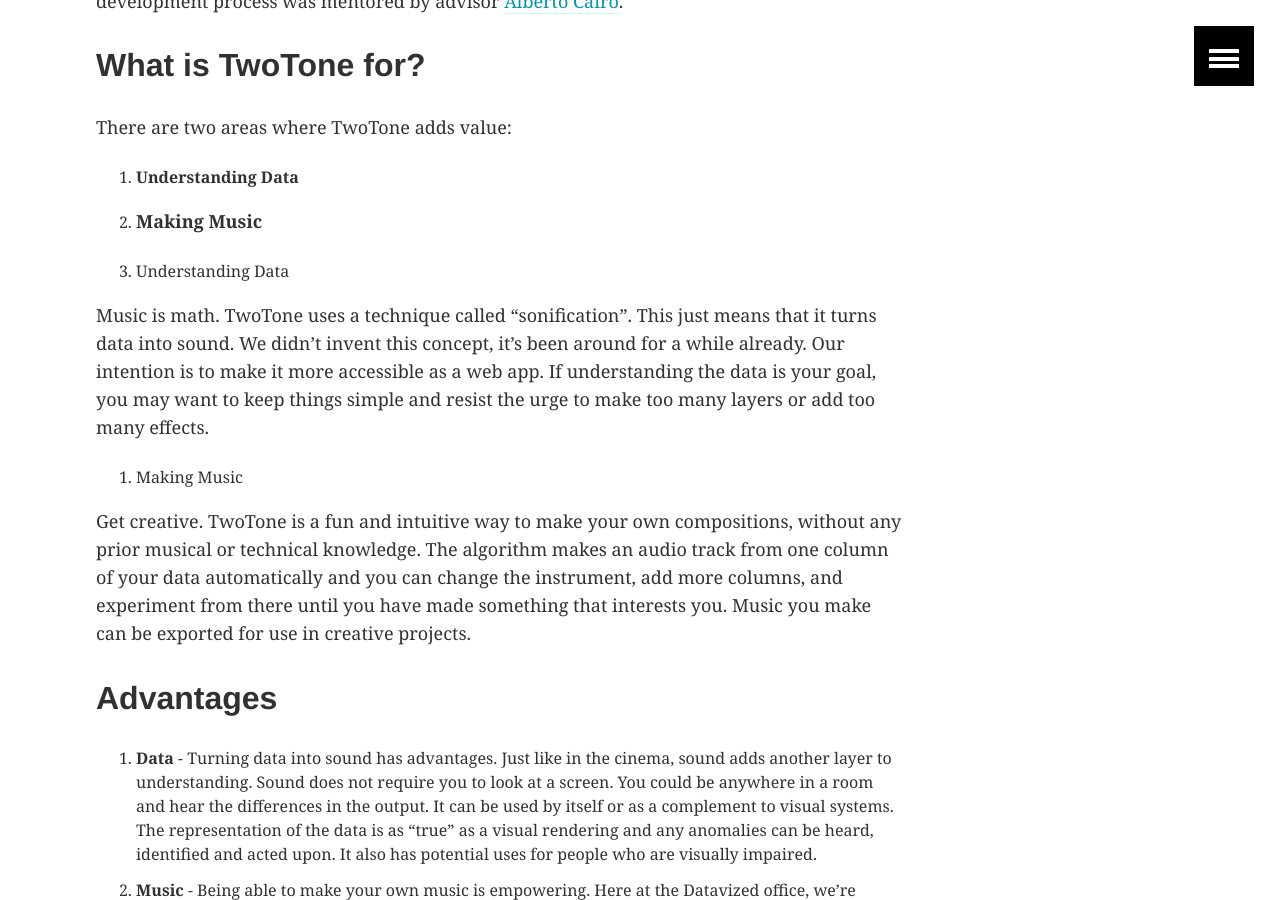
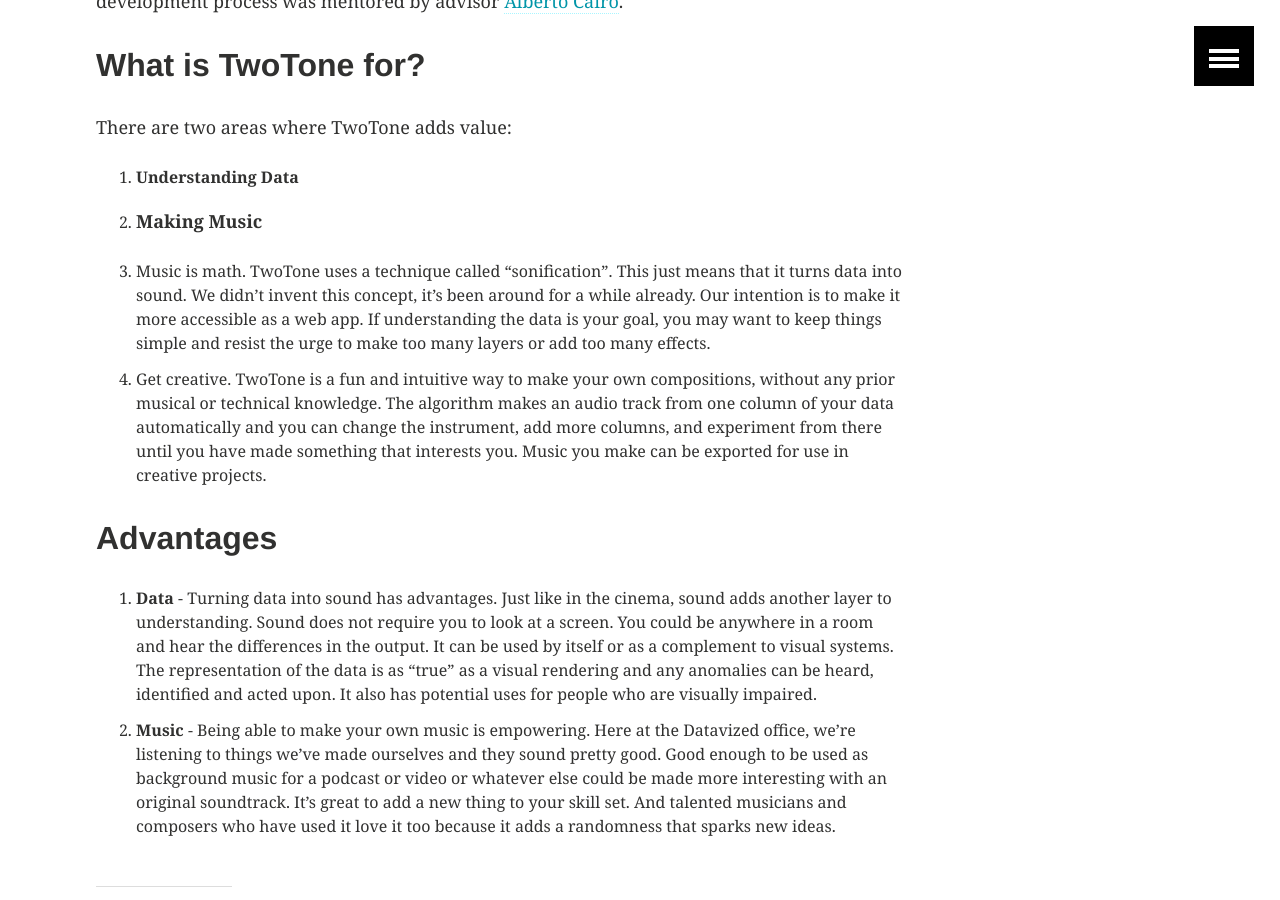
Before and after one commit to sonifydata/twotone.io, a Jekyll site: the page built from about.md, in a window 1280 px wide and 900 px high, scrolled down 529 px. Built offline with Jekyll 4.4.1, drawn with Linux system fonts in a browser that asks for light colours.

Commit message:
Update from Forestry.io Debra Anderson updated about.md

```diff
--- a/about.md
+++ b/about.md
@@ -26,13 +26,8 @@ There are two areas where TwoTone adds value:
 2. **Making Music**
 
 
-1. Understanding Data
-
-Music is math. TwoTone uses a technique called "sonification". This just means that it turns data into sound. We didn't invent this concept, it's been around for a while already. Our intention is to make it more accessible as a web app. If understanding the data is your goal, you may want to keep things simple and resist the urge to make too many layers or add too many effects.
-
-1. Making Music
-
-Get creative. TwoTone is a fun and intuitive way to make your own compositions, without any prior musical or technical knowledge. The algorithm makes an audio track from one column of your data automatically and you can change the instrument, add more columns, and experiment from there until you have made something that interests you. Music you make can be exported for use in creative projects.
+1. Music is math. TwoTone uses a technique called "sonification". This just means that it turns data into sound. We didn't invent this concept, it's been around for a while already. Our intention is to make it more accessible as a web app. If understanding the data is your goal, you may want to keep things simple and resist the urge to make too many layers or add too many effects.
+2. Get creative. TwoTone is a fun and intuitive way to make your own compositions, without any prior musical or technical knowledge. The algorithm makes an audio track from one column of your data automatically and you can change the instrument, add more columns, and experiment from there until you have made something that interests you. Music you make can be exported for use in creative projects.
 
 ## Advantages
 
```
